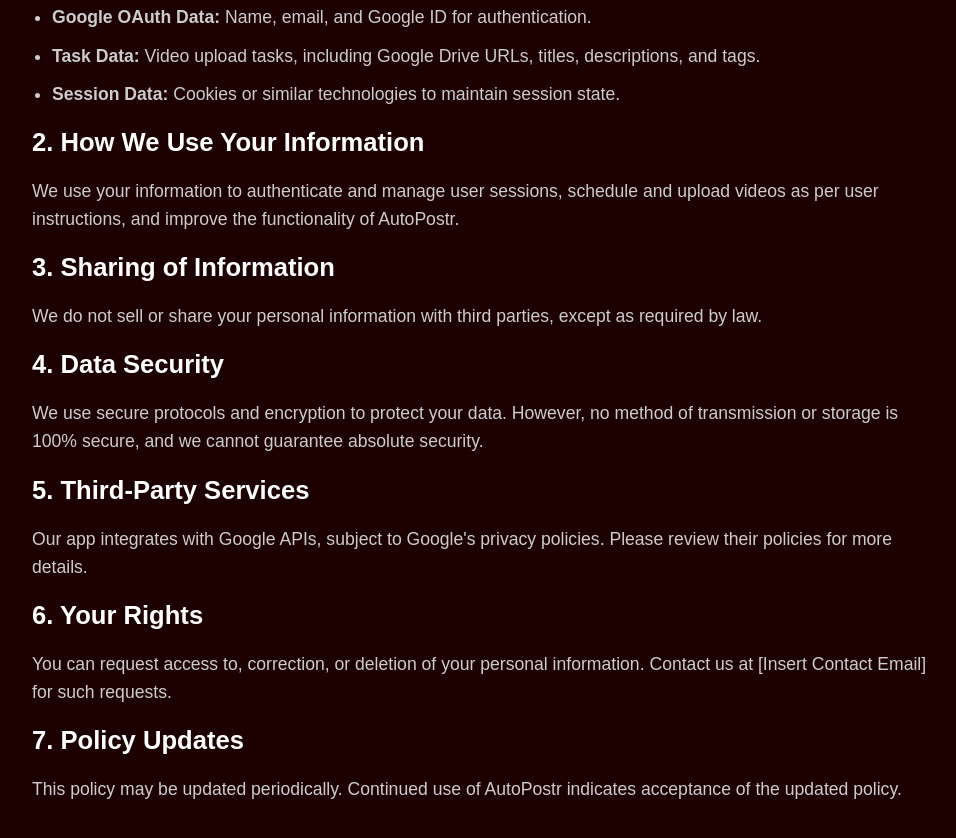
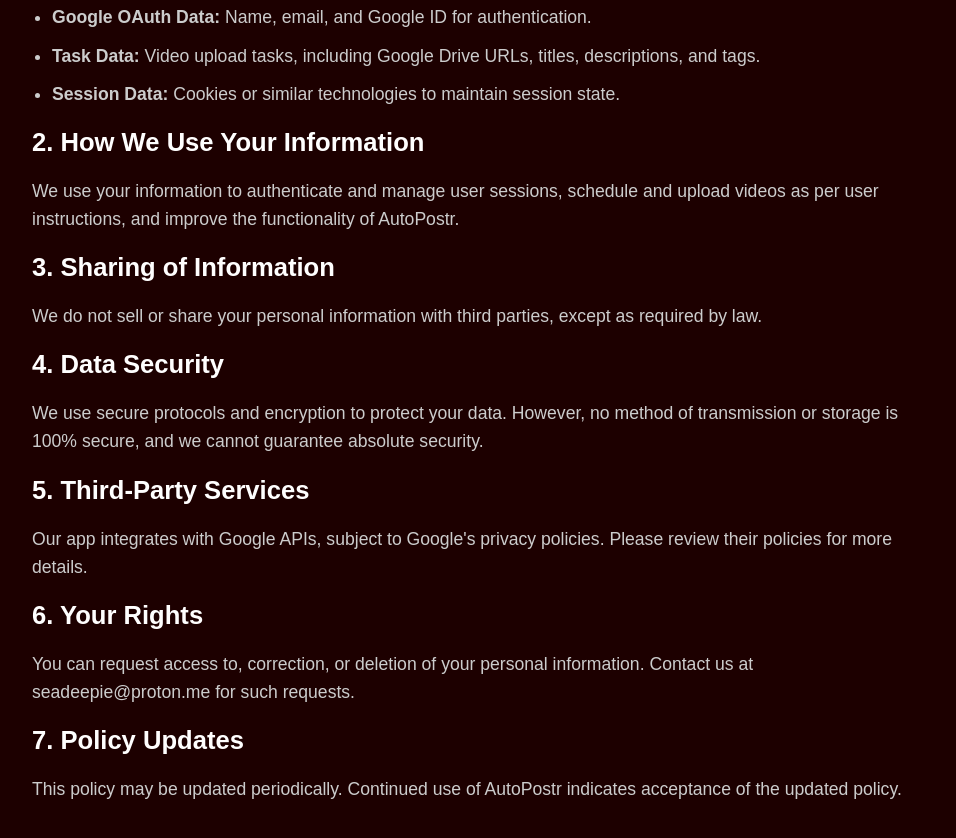
Before and after one commit to sea-deep/autopostr, a website: page public/legal.html in a window 1280 px wide. Shown: the part 1285-2123 px from the top of the page, without its empty margins (158-1114 px from the left). Drawn offline with Linux system fonts and the light colour scheme; no server answers.

Commit message:
Auto Update
M  public/legal.html

```diff
--- a/public/legal.html
+++ b/public/legal.html
@@ -139,7 +139,7 @@
         <p>Our app integrates with Google APIs, subject to Google's privacy policies. Please review their policies for more details.</p>
 
         <h3>6. Your Rights</h3>
-        <p>You can request access to, correction, or deletion of your personal information. Contact us at [Insert Contact Email] for such requests.</p>
+        <p>You can request access to, correction, or deletion of your personal information. Contact us at seadeepie@proton.me for such requests.</p>
 
         <h3>7. Policy Updates</h3>
         <p>This policy may be updated periodically. Continued use of AutoPostr indicates acceptance of the updated policy.</p>
```
